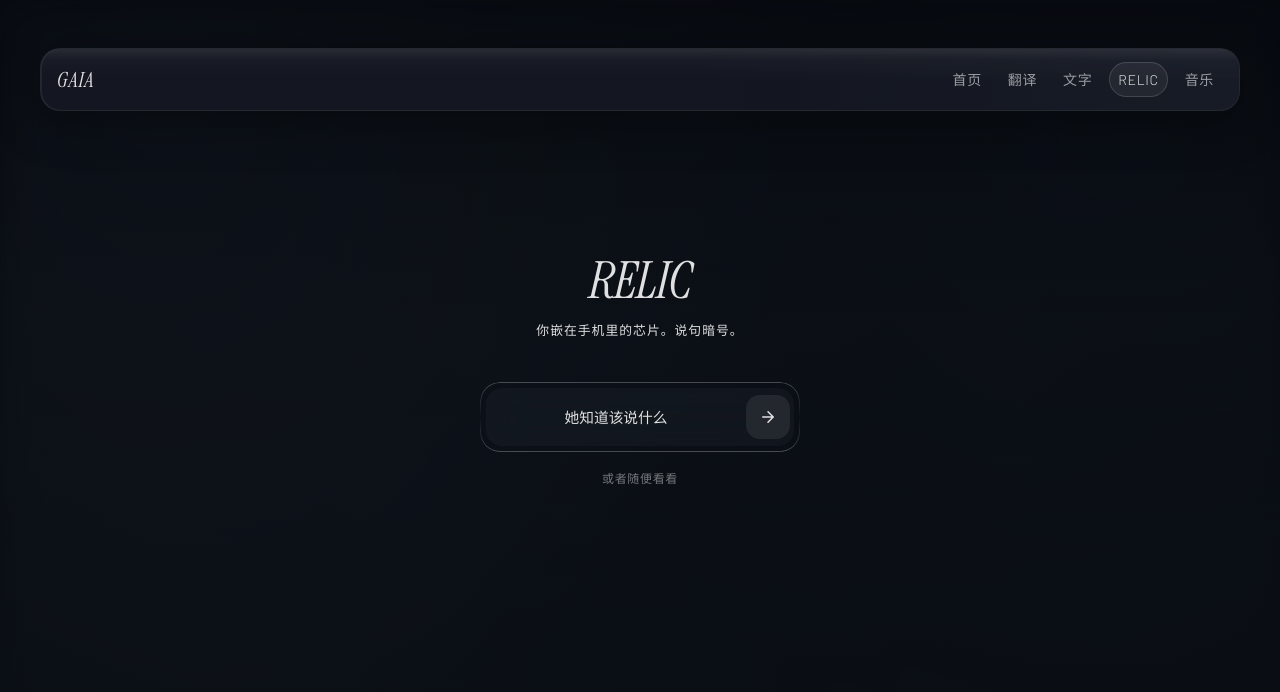
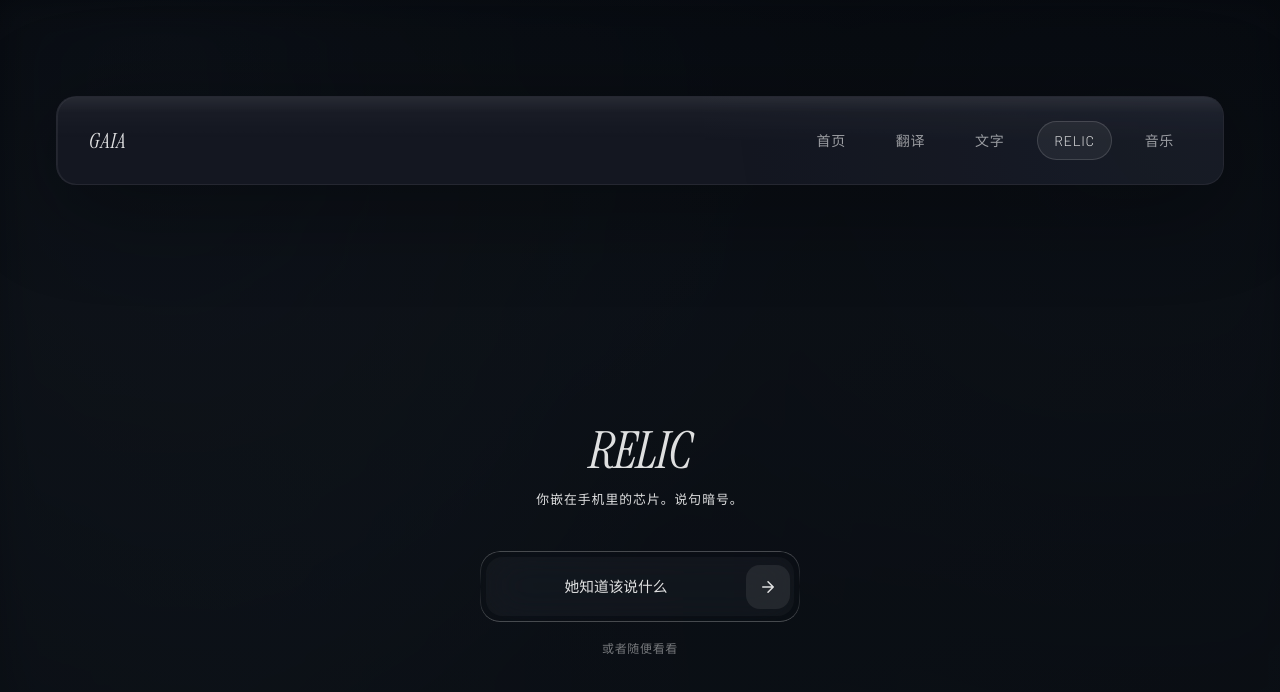
Before and after one commit to UNEVERBETRAYME/GAIA, a Vue app: page /ai in a window 1280 px wide. Shown: the top 692 px of the page. Built offline with nearby package versions, Linux system fonts and the light colour scheme.

Commit message:
ui: global spacing 2x — space-1..space-6 doubled, container 1400px, nav 80px, reading 960px

```diff
--- a/src/assets/scss/_variables.scss
+++ b/src/assets/scss/_variables.scss
@@ -39,16 +39,16 @@
     --space-0: 0px;
     --space-0-125: 1px;
     --space-0-25: 2px;
-    --space-0-5: 4px;
-    --space-1: 8px;
-    --space-1-5: 12px;
-    --space-2: 16px;
-    --space-2-25: 18px;
-    --space-3: 28px;
-    --space-4: 48px;
-    --space-4-5: 56px;
-    --space-5: 80px;
-    --space-6: 120px;
+    --space-0-5: 6px;
+    --space-1: 16px;
+    --space-1-5: 24px;
+    --space-2: 32px;
+    --space-2-25: 36px;
+    --space-3: 56px;
+    --space-4: 96px;
+    --space-4-5: 112px;
+    --space-5: 160px;
+    --space-6: 200px;
 
     --radius-1: 12px;
     --radius-2: 16px;
@@ -82,13 +82,13 @@
     --color-bg-blob-2: rgba(110, 143, 173, 0.06);
     --color-bg-blob-3: rgba(110, 143, 173, 0.04);
 
-    --space-layout-container-max-width: 1200px;
+    --space-layout-container-max-width: 1400px;
     --space-layout-container-padding-x: var(--space-3);
     --space-layout-container-padding-y: var(--space-4);
-    --space-layout-nav-height: 72px;
-    --space-layout-subtitle-max-width: 680px;
+    --space-layout-nav-height: 80px;
+    --space-layout-subtitle-max-width: 800px;
     --space-layout-shell-col-min: 520px;
-    --space-layout-reading-max-width: 860px;
+    --space-layout-reading-max-width: 960px;
 
     --space-z-nav: 10;
 
--- a/src/views/AiView.vue
+++ b/src/views/AiView.vue
@@ -218,7 +218,7 @@ onMounted(() => {
 .chat {
   display: flex;
   flex-direction: column;
-  height: calc(100vh - 72px);
+  height: calc(100vh - 80px);
 }
 
 .chat__hero {
```
